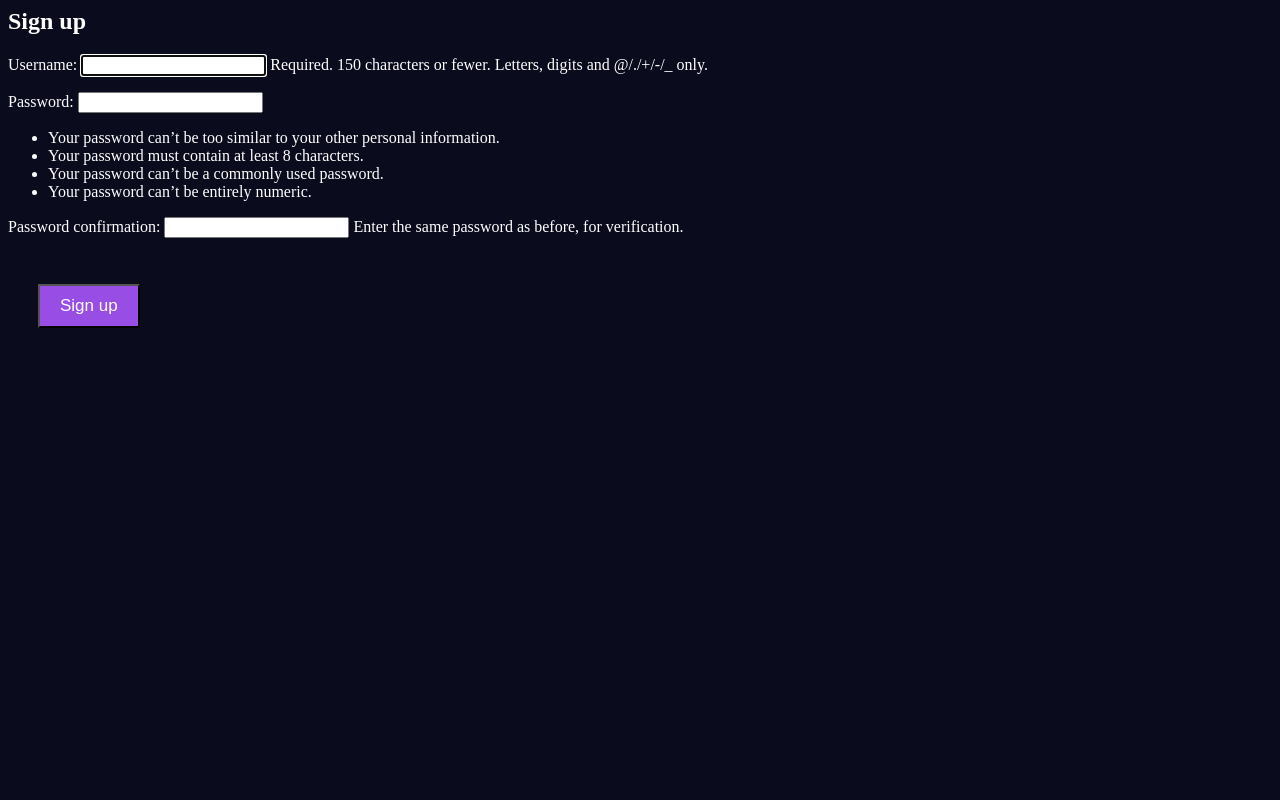
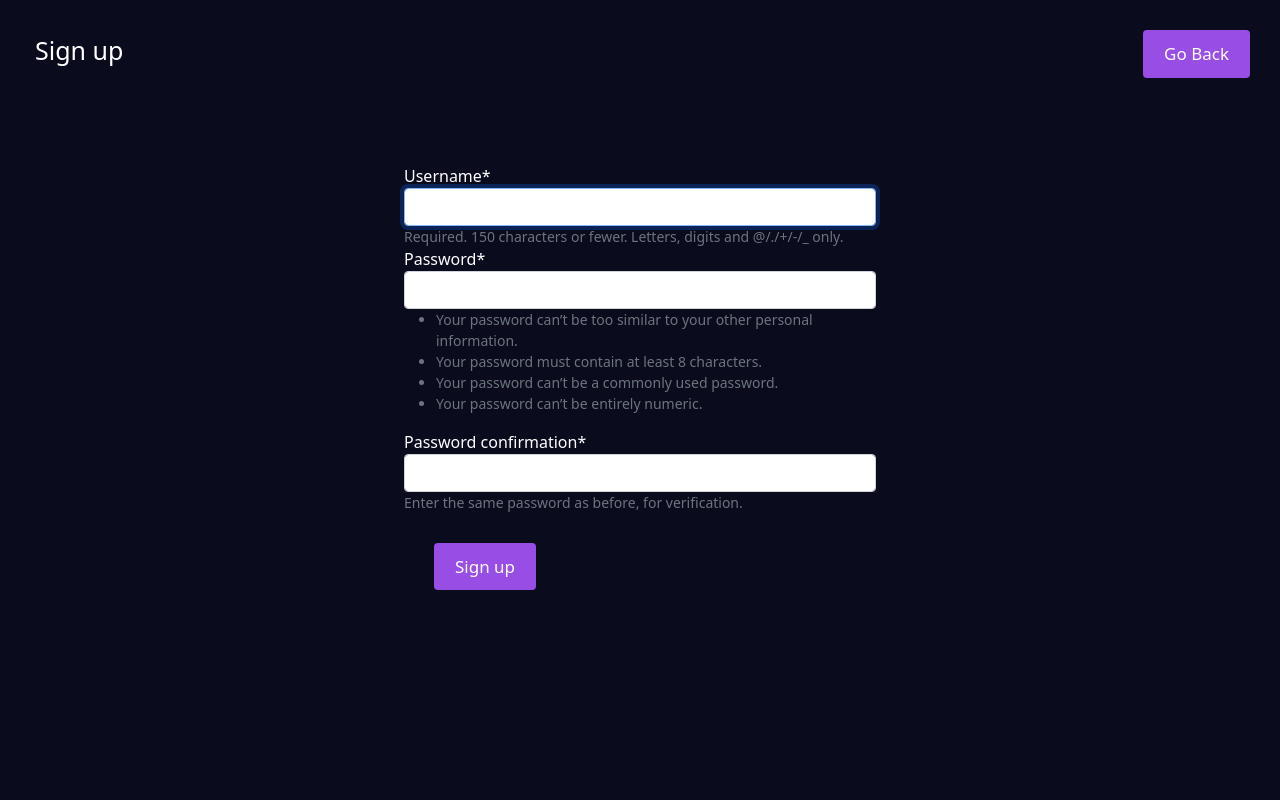
Before and after one commit to prashant54singh/django-ATMAA-Web, a Django app: page /accounts/signup/ in a window 1280 px wide. Run offline with Django 3.2, Linux system fonts and the light colour scheme; some libraries are stand-ins or nearby versions.

Commit message:
commit made to push project from local to github.

```diff
--- a/templates/signup.html
+++ b/templates/signup.html
@@ -1,7 +1,27 @@
+    {% load crispy_forms_tags %}
+<!-- Required meta tags -->
+<!-- Required meta tags -->
+
+<head>
+    <!-- Required meta tags -->
+    <meta charset="utf-8">
+    <meta name="viewport" content="width=device-width, initial-scale=1">
+
+    <!-- Bootstrap CSS -->
+    <link href="https://cdn.jsdelivr.net/npm/bootstrap@5.0.0-beta3/dist/css/bootstrap.min.css" rel="stylesheet" integrity="sha384-eOJMYsd53ii+scO/bJGFsiCZc+5NDVN2yr8+0RDqr0Ql0h+rP48ckxlpbzKgwra6" crossorigin="anonymous">
+
+
+
+  </head>
+
 <style>
 body{
     color: white;
     background-color: #0A0B1D;
+    display: flex;
+    align-items: center;
+    padding-top: 40px;
+    padding-bottom: 40px;
 
 }
 .register{
@@ -11,17 +31,65 @@ body{
             padding: 10px 20px 10px 20px;
             font-size: 17px;
         }
-#register:hover{
+        #goback{
+            position: absolute;
+            right:    0;
+            top:   0;
             color: white;
+            margin: 30px 30px 50px 0px;
+            padding: 10px 20px 10px 20px;
+            font-size: 17px;
+
+
         }
+ a:link {
+  color: white;
+  text-decoration: none;
+}
+
+a:visited {
+  color: white;
+  background-color: transparent;
+  text-decoration: none;
+}
+
+a:hover {
+  color: white;
+  text-decoration: none;
+}
+
+a:active {
+  color: white;
+  text-decoration: none;
+}
+
+        #heading{
+            position: absolute;
+            left:    0;
+            top:   0;
+            color: white;
+            margin: 30px;
+            padding: 5px 5px 5px 5px;
+            font-size: 25px;
+        }
+.center {
+  margin: auto;
+  width: 40%;
+  padding: 20px;
+}
 
 </style>
 
 {% block content %}
-<h2>Sign up</h2>
+<h2 id="heading">Sign up</h2>
+<div class="center">
+<main class="form-signup">
 <form method="post">
 {% csrf_token %}
-{{ form.as_p }}
-<button type="submit" class="btn btn-primary, register" id="register">Sign up</button>
+{{ form|crispy }}
+<button type="submit" class="btn btn-primary, register">Sign up</button>
 </form>
+</div>
+</main>
+<button class="btn btn-primary, register" id="goback"><a href="{% url 'login'%}">Go Back</a></button>
 {% endblock content %}
--- a/userproject/settings.py
+++ b/userproject/settings.py
@@ -39,6 +39,7 @@ INSTALLED_APPS = [
     'django.contrib.sessions',
     'django.contrib.messages',
     'django.contrib.staticfiles',
+    'crispy_forms',
 ]
 
 MIDDLEWARE = [
@@ -124,3 +125,5 @@ STATIC_URL = '/static/'
 STATICFILES_DIRS = [
     os.path.join(BASE_DIR, "static")
 ]
+
+CRISPY_TEMPLATE_PACK = 'bootstrap4'
```
Also changed, not shown: db.sqlite3, templates/base.html (added).
